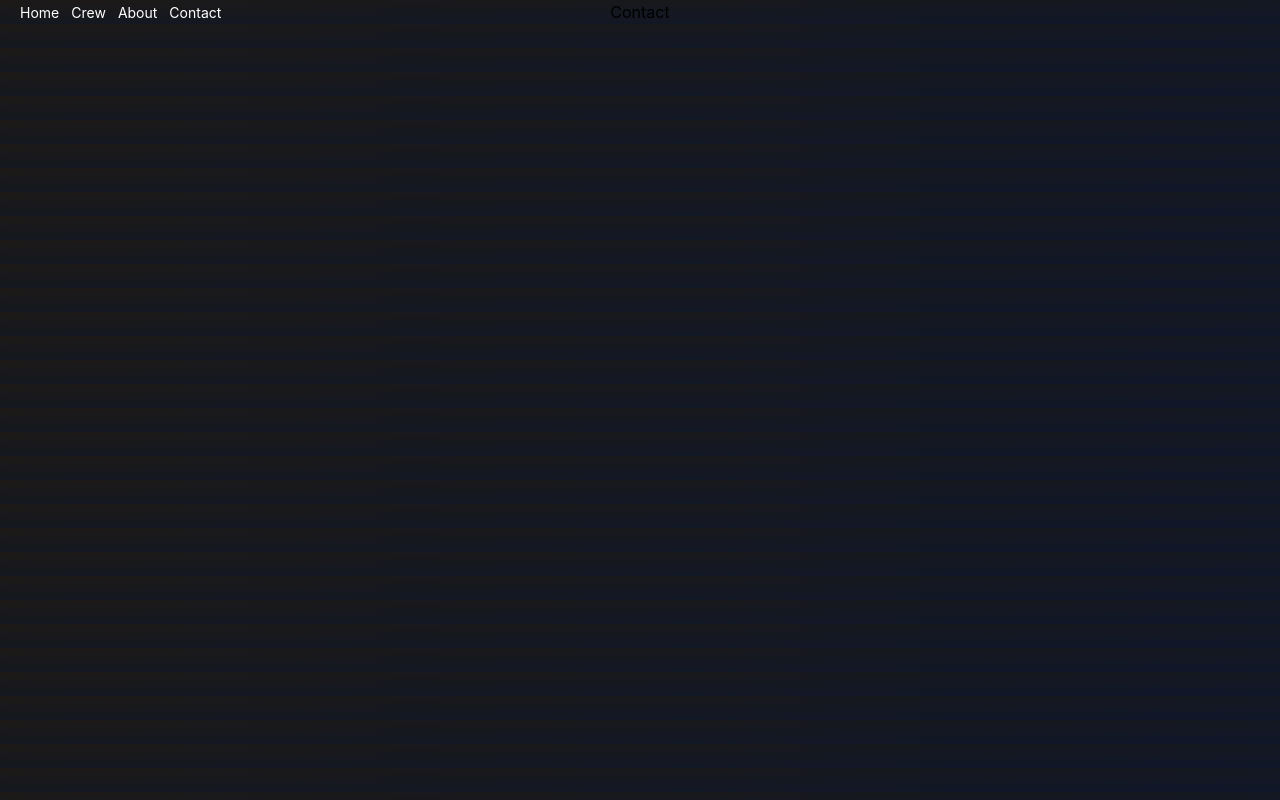
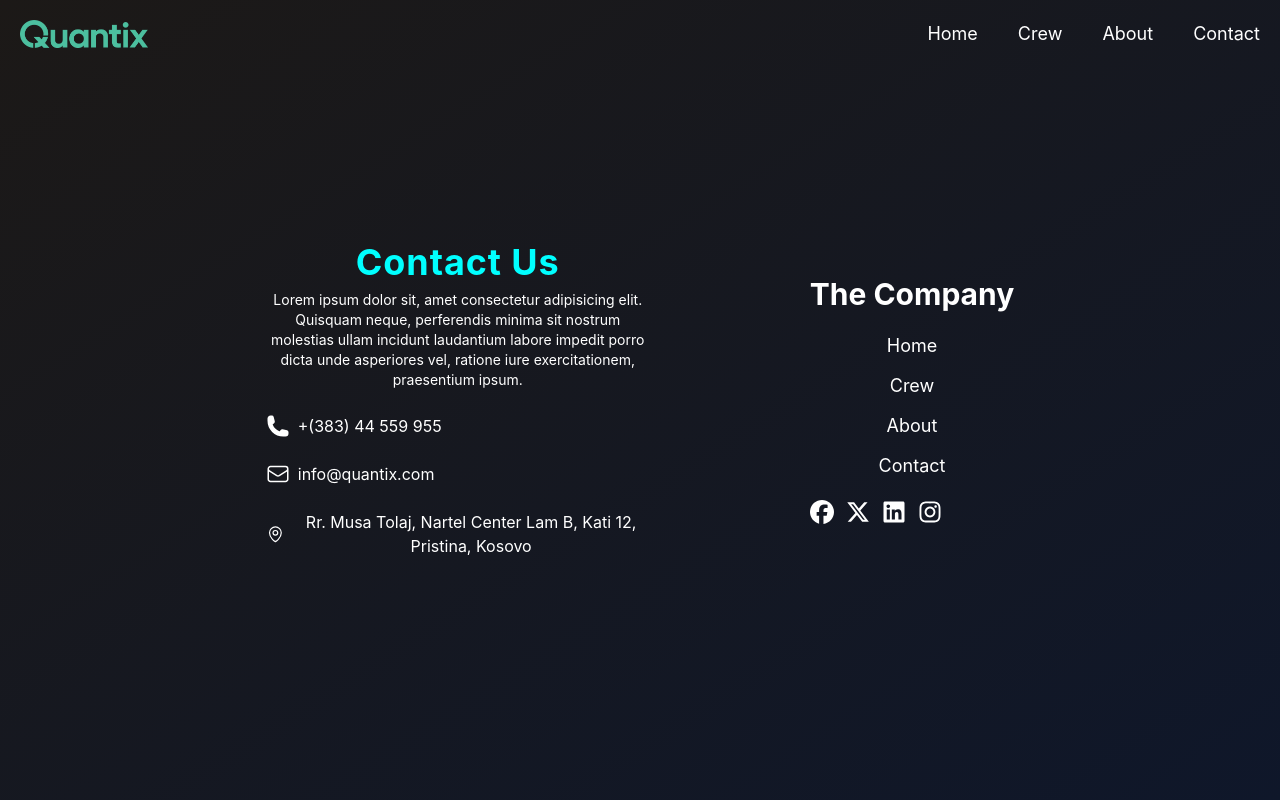
Before and after one commit to Ermali1/greating-app, a React (Create React App) app: page /Contact in a window 1280 px wide. Built offline with nearby package versions, Linux system fonts and the light colour scheme.

Commit message:
Contact.
Finished contact.

```diff
--- a/src/components/shared/Cards/SingleCrew.jsx
+++ b/src/components/shared/Cards/SingleCrew.jsx
@@ -32,7 +32,6 @@ export default function SingleCrew() {
               <h2 className="mb-5 text-lg font-bold text-white">Details</h2>
               <ul className="text-sm text-white opacity-75">
                 <li className="mb-2">Currently at {singleCrew.agency}</li>
-                {/* <li className="mb-2">{singleCrew.launches.length} launches</li> */}
                 {singleCrew.status === "active" ? (
                   <li className="capitalize text-emerald-500">
                     Status: {singleCrew.status}
--- a/src/components/shared/NavBar/NavBar.jsx
+++ b/src/components/shared/NavBar/NavBar.jsx
@@ -44,32 +44,36 @@
 
 import { useState } from "react"
 import { Link } from "react-router-dom"
+import Logo from "../../../assets/logo.png"
 
 export default function Header() {
   const [isOpen, setIsOpen] = useState(false)
 
   return (
     <>
-      <header className="absolute flex items-center justify-between w-full px-5">
+      <header className="absolute flex items-center justify-between w-full p-5">
+        <figure>
+          <img className="w-32" src={Logo} alt="" />
+        </figure>
         <nav className={`${isOpen ? "open" : ""}`}>
-          <ul className="">
+          <ul className="gap-10">
             <li>
-              <Link to="/Home" className="text-sm text-white">
+              <Link to="/Home" className="text-lg text-white">
                 Home
               </Link>
             </li>
             <li>
-              <Link to="/Crew" className="text-sm text-white">
+              <Link to="/Crew" className="text-lg text-white">
                 Crew
               </Link>
             </li>
             <li>
-              <Link to="/About" className="text-sm text-white">
+              <Link to="/About" className="text-lg text-white">
                 About
               </Link>
             </li>
             <li>
-              <Link to="/Contact" className="text-sm text-white">
+              <Link to="/Contact" className="text-lg text-white">
                 Contact
               </Link>
             </li>
--- a/src/pages/Contact/Contact.jsx
+++ b/src/pages/Contact/Contact.jsx
@@ -1,8 +1,74 @@
 import React from 'react'
+import PhoneNumber from './PhoneNumber'
+import Email from './Email'
+import Location from './Location'
+import { Link } from 'react-router-dom'
 
 function Contact() {
   return (
-    <div>Contact</div>
+    <div className='flex items-center justify-center w-full min-h-screen gap-40 py-32'>
+      <div className="flex flex-col justify-between gap-6 text-white w-96">
+        <div className="">
+          <h1 className='text-4xl font-bold tracking-wide'>Contact Us</h1>
+          <p className='pt-2 text-sm'>Lorem ipsum dolor sit, amet consectetur adipisicing elit. Quisquam neque, perferendis minima sit nostrum molestias ullam incidunt laudantium labore impedit porro dicta unde asperiores vel, ratione iure exercitationem, praesentium ipsum.</p>
+        </div>
+        <div className="flex flex-col space-y-6">
+            <PhoneNumber/>
+            <Email/>
+            <Location/>
+        </div>
+
+      </div>
+      <div className="flex flex-col gap-5">
+        <div className='flex flex-col gap-5'>
+          <h2 className='text-3xl font-bold text-white '>The Company</h2>
+          <ul className="flex flex-col gap-3">
+              <li>
+                <Link to="/Home" className="text-lg text-white">
+                  Home
+                </Link>
+              </li>
+              <li>
+                <Link to="/Crew" className="text-lg text-white">
+                  Crew
+                </Link>
+              </li>
+              <li>
+                <Link to="/About" className="text-lg text-white">
+                  About
+                </Link>
+              </li>
+              <li>
+                <Link to="/Contact" className="text-lg text-white">
+                  Contact
+                </Link>
+              </li>
+            </ul>
+        </div>
+        <div className="flex gap-3">
+            <a  href="https://www.facebook.com/quantixllc">
+              <svg className='w-6 h-6' xmlns="http://www.w3.org/2000/svg" fill='white' viewBox="0 0 512 512">
+                <path d="M512 256C512 114.6 397.4 0 256 0S0 114.6 0 256C0 376 82.7 476.8 194.2 504.5V334.2H141.4V256h52.8V222.3c0-87.1 39.4-127.5 125-127.5c16.2 0 44.2 3.2 55.7 6.4V172c-6-.6-16.5-1-29.6-1c-42 0-58.2 15.9-58.2 57.2V256h83.6l-14.4 78.2H287V510.1C413.8 494.8 512 386.9 512 256h0z"/>
+              </svg>
+            </a>
+            <a href="https://twitter.com/quantixllc?lang=en">
+              <svg xmlns="http://www.w3.org/2000/svg" fill='white' className='w-6 h-6' viewBox="0 0 512 512">
+                <path d="M389.2 48h70.6L305.6 224.2 487 464H345L233.7 318.6 106.5 464H35.8L200.7 275.5 26.8 48H172.4L272.9 180.9 389.2 48zM364.4 421.8h39.1L151.1 88h-42L364.4 421.8z"/>
+              </svg>
+            </a>
+            <a href="https://www.linkedin.com/company/quantix-llc/">
+              <svg fill='white' className='w-6 h-6' xmlns="http://www.w3.org/2000/svg" viewBox="0 0 448 512">
+                <path d="M416 32H31.9C14.3 32 0 46.5 0 64.3v383.4C0 465.5 14.3 480 31.9 480H416c17.6 0 32-14.5 32-32.3V64.3c0-17.8-14.4-32.3-32-32.3zM135.4 416H69V202.2h66.5V416zm-33.2-243c-21.3 0-38.5-17.3-38.5-38.5S80.9 96 102.2 96c21.2 0 38.5 17.3 38.5 38.5 0 21.3-17.2 38.5-38.5 38.5zm282.1 243h-66.4V312c0-24.8-.5-56.7-34.5-56.7-34.6 0-39.9 27-39.9 54.9V416h-66.4V202.2h63.7v29.2h.9c8.9-16.8 30.6-34.5 62.9-34.5 67.2 0 79.7 44.3 79.7 101.9V416z"/>
+              </svg>
+            </a>
+            <a href="https://www.instagram.com/quantix.llc/">
+              <svg fill='white' className='w-6 h-6' xmlns="http://www.w3.org/2000/svg" viewBox="0 0 448 512">
+                <path d="M224.1 141c-63.6 0-114.9 51.3-114.9 114.9s51.3 114.9 114.9 114.9S339 319.5 339 255.9 287.7 141 224.1 141zm0 189.6c-41.1 0-74.7-33.5-74.7-74.7s33.5-74.7 74.7-74.7 74.7 33.5 74.7 74.7-33.6 74.7-74.7 74.7zm146.4-194.3c0 14.9-12 26.8-26.8 26.8-14.9 0-26.8-12-26.8-26.8s12-26.8 26.8-26.8 26.8 12 26.8 26.8zm76.1 27.2c-1.7-35.9-9.9-67.7-36.2-93.9-26.2-26.2-58-34.4-93.9-36.2-37-2.1-147.9-2.1-184.9 0-35.8 1.7-67.6 9.9-93.9 36.1s-34.4 58-36.2 93.9c-2.1 37-2.1 147.9 0 184.9 1.7 35.9 9.9 67.7 36.2 93.9s58 34.4 93.9 36.2c37 2.1 147.9 2.1 184.9 0 35.9-1.7 67.7-9.9 93.9-36.2 26.2-26.2 34.4-58 36.2-93.9 2.1-37 2.1-147.8 0-184.8zM398.8 388c-7.8 19.6-22.9 34.7-42.6 42.6-29.5 11.7-99.5 9-132.1 9s-102.7 2.6-132.1-9c-19.6-7.8-34.7-22.9-42.6-42.6-11.7-29.5-9-99.5-9-132.1s-2.6-102.7 9-132.1c7.8-19.6 22.9-34.7 42.6-42.6 29.5-11.7 99.5-9 132.1-9s102.7-2.6 132.1 9c19.6 7.8 34.7 22.9 42.6 42.6 11.7 29.5 9 99.5 9 132.1s2.7 102.7-9 132.1z"/>
+              </svg>
+            </a>
+          </div>
+      </div>
+    </div>
   )
 }
 
--- /dev/null
+++ b/src/pages/Contact/Email.jsx
@@ -0,0 +1,19 @@
+import React from 'react';
+
+function EmailLink() {
+  const emailAddress = 'info@quantix.com';
+  const subject = 'Hello Quantix';
+  const body = 'My request is...';
+
+  const gmailUrl = `https://mail.google.com/mail/?view=cm&fs=1&to=${encodeURIComponent(emailAddress)}&su=${encodeURIComponent(subject)}&body=${encodeURIComponent(body)}`;
+
+  return (
+    <a className='flex items-center gap-2' href={gmailUrl} target="_blank" rel="noopener noreferrer">
+        <svg xmlns="http://www.w3.org/2000/svg" fill="none" viewBox="0 0 24 24" strokeWidth={1.5} stroke="currentColor" className="w-6 h-6">
+            <path strokeLinecap="round" strokeLinejoin="round" d="M21.75 6.75v10.5a2.25 2.25 0 0 1-2.25 2.25h-15a2.25 2.25 0 0 1-2.25-2.25V6.75m19.5 0A2.25 2.25 0 0 0 19.5 4.5h-15a2.25 2.25 0 0 0-2.25 2.25m19.5 0v.243a2.25 2.25 0 0 1-1.07 1.916l-7.5 4.615a2.25 2.25 0 0 1-2.36 0L3.32 8.91a2.25 2.25 0 0 1-1.07-1.916V6.75" />
+        </svg>  {emailAddress}
+    </a>
+  );
+}
+
+export default EmailLink;
--- /dev/null
+++ b/src/pages/Contact/Location.jsx
@@ -0,0 +1,19 @@
+import React from 'react';
+
+function LocationLink() {
+  const latitude = 42.65635611766278;
+  const longitude = 21.153014698607468;
+
+  const mapsUrl = `https://www.google.com/maps?q=${latitude},${longitude}`;
+
+  return (
+    <a className='flex items-center gap-2' href={mapsUrl} target="_blank" rel="noopener noreferrer">
+        <svg xmlns="http://www.w3.org/2000/svg" fill="none" viewBox="0 0 24 24" strokeWidth={1.5} stroke="currentColor" className="w-6 h-6">
+            <path strokeLinecap="round" strokeLinejoin="round" d="M15 10.5a3 3 0 1 1-6 0 3 3 0 0 1 6 0Z" />
+            <path strokeLinecap="round" strokeLinejoin="round" d="M19.5 10.5c0 7.142-7.5 11.25-7.5 11.25S4.5 17.642 4.5 10.5a7.5 7.5 0 1 1 15 0Z" />
+        </svg> Rr. Musa Tolaj, Nartel Center Lam B, Kati 12, Pristina, Kosovo
+    </a>
+  );
+}
+
+export default LocationLink;
--- /dev/null
+++ b/src/pages/Contact/PhoneNumber.jsx
@@ -0,0 +1,16 @@
+import React from 'react';
+
+function CallLogLink() {
+  const phoneNumber = '+(383) 44 559 955';
+
+  return (
+    <a className='flex items-center gap-2' href={`tel:${phoneNumber}`}>
+        <svg xmlns="http://www.w3.org/2000/svg" fill="white" viewBox="0 0 24 24" strokeWidth={1.5} stroke="currentColor" className="w-6 h-6">
+            <path strokeLinecap="round" strokeLinejoin="round" d="M2.25 6.75c0 8.284 6.716 15 15 15h2.25a2.25 2.25 0 0 0 2.25-2.25v-1.372c0-.516-.351-.966-.852-1.091l-4.423-1.106c-.44-.11-.902.055-1.173.417l-.97 1.293c-.282.376-.769.542-1.21.38a12.035 12.035 0 0 1-7.143-7.143c-.162-.441.004-.928.38-1.21l1.293-.97c.363-.271.527-.734.417-1.173L6.963 3.102a1.125 1.125 0 0 0-1.091-.852H4.5A2.25 2.25 0 0 0 2.25 4.5v2.25Z" />
+        </svg>
+      {phoneNumber}
+    </a>
+  );
+}
+
+export default CallLogLink;
```
